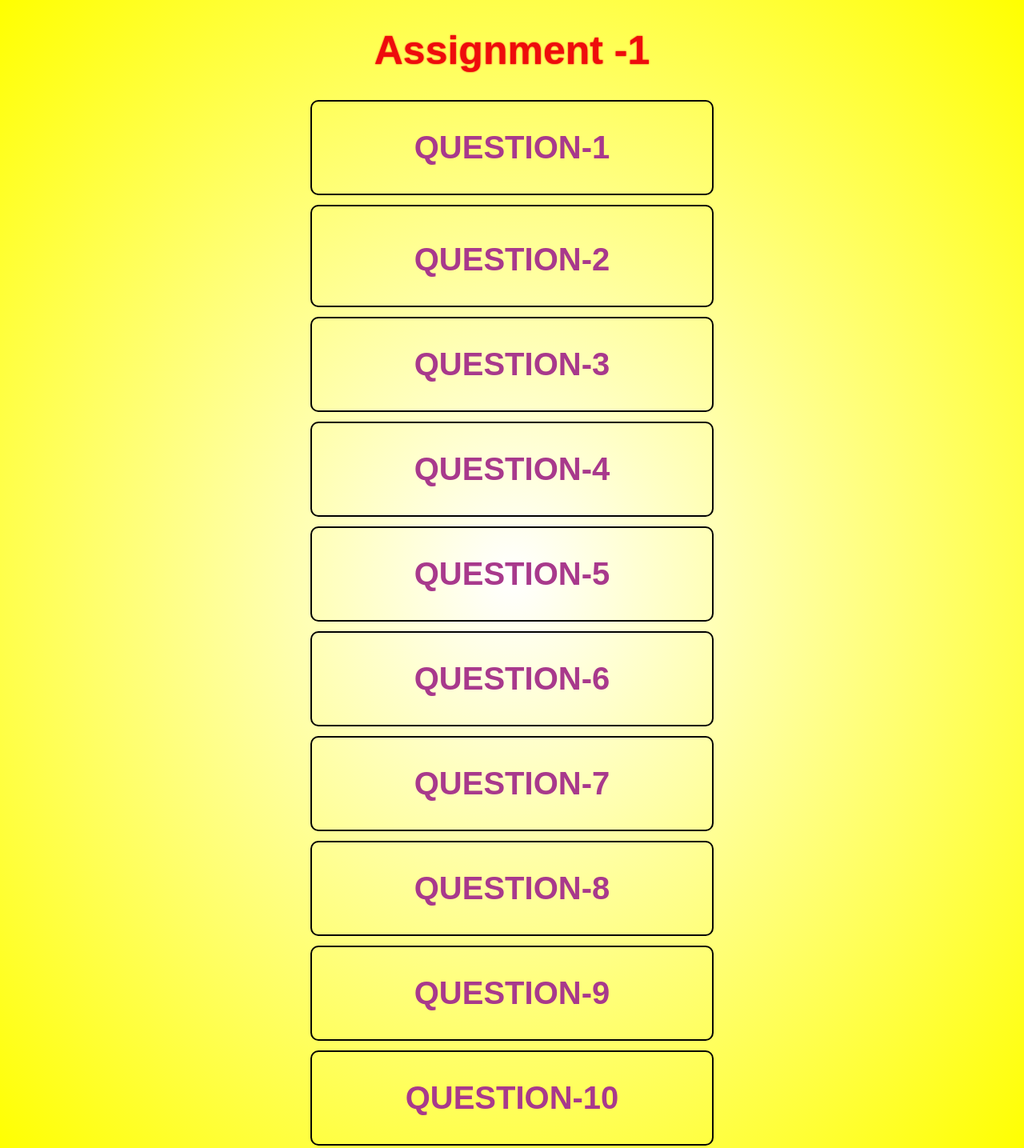
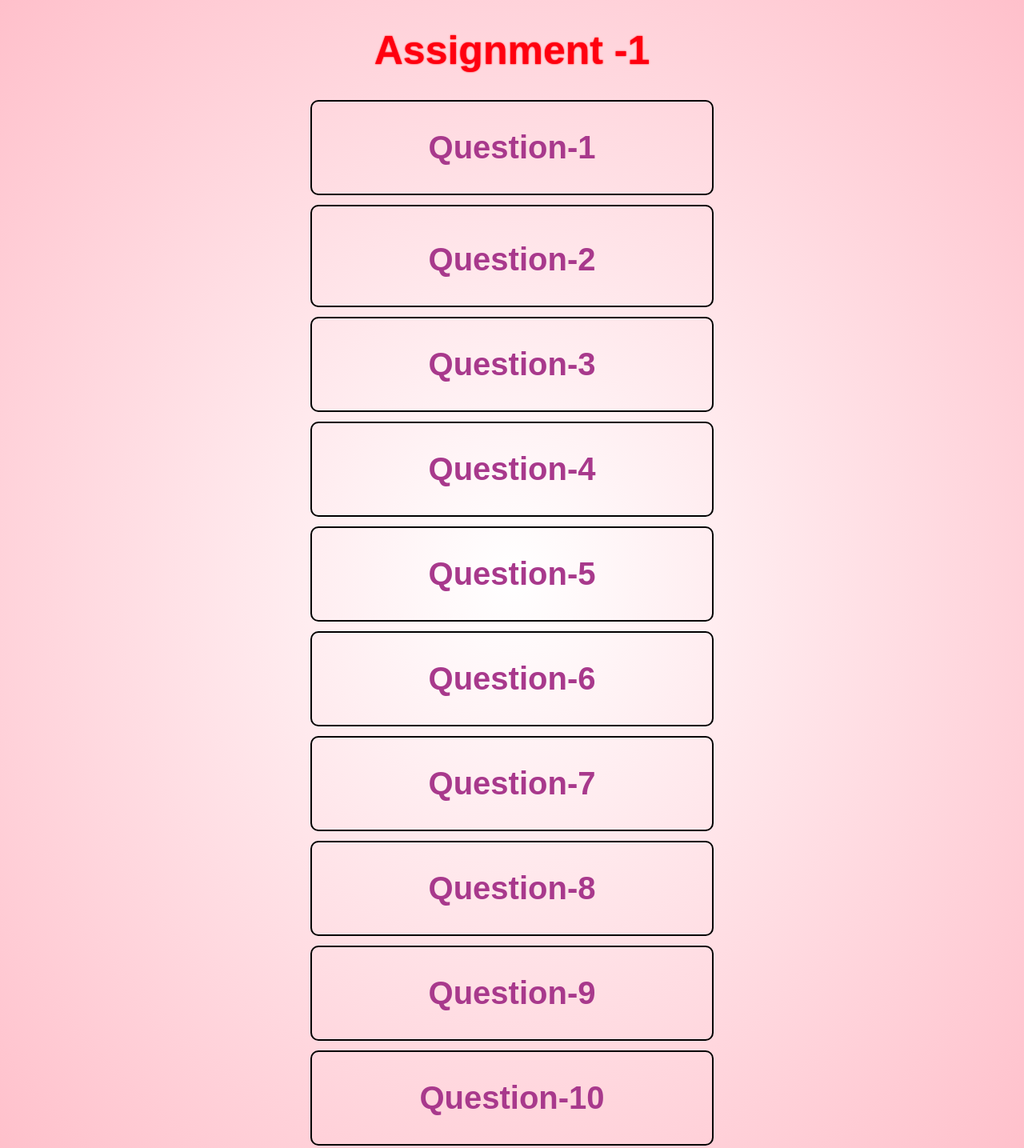
Before and after one commit to arbajali1354/Web-Design-Assignment, a plain HTML site: page assignment1.html in a window 1280 px wide. Shown: the top 1435 px of the page at 80% size. Drawn offline with Linux system fonts and the light colour scheme.

Commit message:
Update assignment1.html

```diff
--- a/assignment1.html
+++ b/assignment1.html
@@ -18,11 +18,11 @@
 
         }
         body{
-            background:radial-gradient(white,yellow)
+            background:radial-gradient(white,pink)
 
         }
         header h1{
-            color: #EE0C0C;
+            color: #ff000f;
             font-size: 45px;
             text-align: center;
             font-weight: 900;
@@ -41,7 +41,7 @@
 
         }
         div:hover{
-            box-shadow: 0px 0px 10px 4px rgb(4, 52, 246);
+            box-shadow: 0px 0px 10px 4px rgb(201, 30, 30);
             background-color: rgb(255, 255, 255);
         }
         div a{
@@ -57,35 +57,35 @@
         <h1>Assignment -1</h1>
     </header>
     <div>
-    <a href="C:\Users\sleem\Desktop\assignment-main/QUESTION1.html"><h1 class="box">QUESTION-1</h1></a>
+    <a href="https://ak8052.github.io/assignment/"><h1 class="box">Question-1</h1></a>
 </div>
 <div>
-    <a href="C:\Users\sleem\Desktop\assignment-main/QUESTION2.html"><h1 class=><h1 class="box">QUESTION-2</h1></a>
+    <a href="https://ak8052.github.io/assignment/question2.html"><h1 class=><h1 class="box">Question-2</h1></a>
 </div>
 <div>
-    <a href="C:\Users\sleem\Desktop\assignment-main/QUESTION3.html"><h1 class="box">QUESTION-3</h1></a>
+    <a href="https://ak8052.github.io/assignment/question3.html"><h1 class="box">Question-3</h1></a>
 </div>
 <div>
-    <a href="C:\Users\sleem\Desktop\assignment-main/QUESTION--4.html"><h1 class="box">QUESTION-4</h1></a>
+    <a href="https://ak8052.github.io/assignment/question--4.html"><h1 class="box">Question-4</h1></a>
 </div>
     <div>
-    <a href="C:\Users\sleem\Desktop\assignment-main/QUESTION-5.html"><h1 class="box">QUESTION-5</h1></a>
+    <a href="https://ak8052.github.io/assignment/question-5.html"><h1 class="box">Question-5</h1></a>
     </div>
     <div>
-    <a href="C:\Users\sleem\Desktop\assignment-main/Time-table.html"><h1 class="box">QUESTION-6</h1></a>
+    <a href="https://ak8052.github.io/assignment/Time-table"><h1 class="box">Question-6</h1></a>
    </div>
        <div>
-    <a href="https://iul.ac.in/Admissioninfo/Infrastructure.aspx"><h1 class="box">QUESTION-7</h1></a>
+    <a href="https://iul.ac.in/Admissioninfo/Infrastructure.aspx"><h1 class="box">Question-7</h1></a>
        </div>
        <div>
 
-    <a href="C:\Users\sleem\Desktop\assignment-main/FRAMES.HTML"><h1 class="box">QUESTION-8</h1></a>
+    <a href="https://ak8052.github.io/assignment/FRAMES.HTML"><h1 class="box">Question-8</h1></a>
    </div>
    <div>
-    <a href="C:\Users\sleem\Desktop\assignment-main/audio-video.html"><h1 class="box">QUESTION-9</h1></a>
+    <a href="https://ak8052.github.io/assignment/audio-video.html"><h1 class="box">Question-9</h1></a>
 </div>
 <div>
-    <a href="C:\Users\sleem\Desktop\assignment-main/FRAMES.HTML"><h1 class="box">QUESTION-10</h1></a>
+    <a href="https://ak8052.github.io/assignment/FRAMES.HTML"><h1 class="box">Question-10</h1></a>
 </div>
 </div>
 </body>
```
